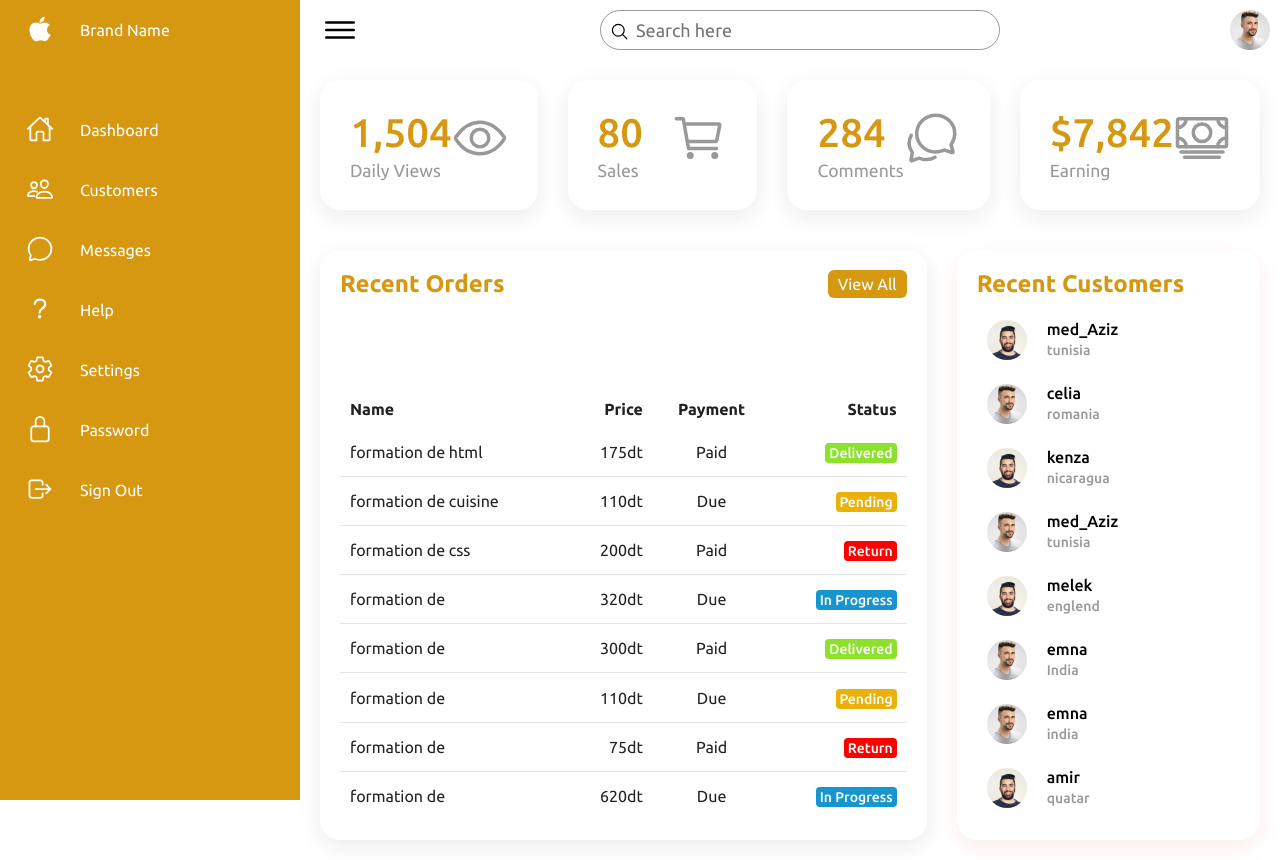
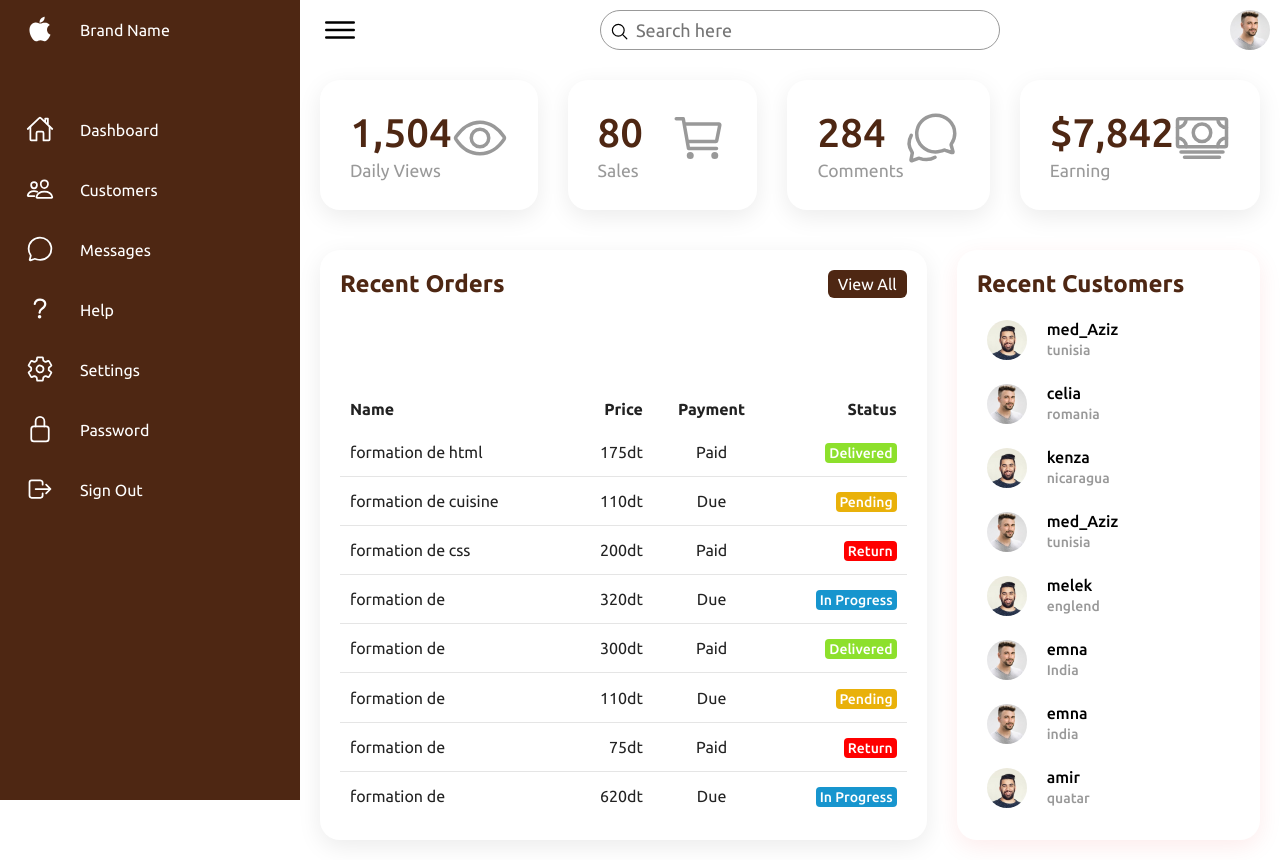
Before and after one commit to celestial-unit/Projet_web_2A_societe, a PHP site: page /back.html in a window 1280 px wide. Run offline with PHP 8.4, Linux system fonts and the light colour scheme.

Commit message:
Update style.css

```diff
--- a/back/css/style.css
+++ b/back/css/style.css
@@ -10,7 +10,7 @@
 }
 
 :root {
-  --blue: rgb(214, 152, 17);
+  --blue: rgb(78, 39, 19);
   --white: #fff;
   --gray: #f5f5f5;
   --black1: #222;
```
